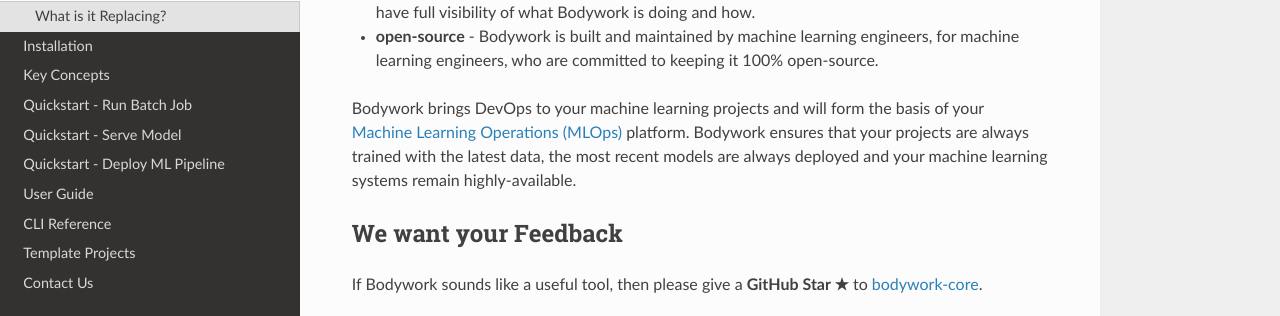
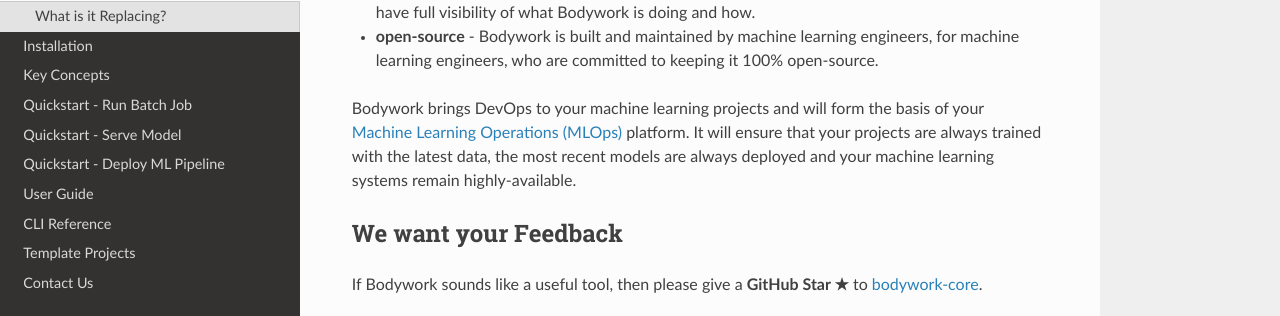
Before and after one commit to bodywork-ml/bodywork-core, an MkDocs documentation site: the page built from docs/index.md, in a window 1280 px wide and 900 px high, scrolled down 3134 px. Shown: the part 135-451 px from the top of the window. Built offline with MkDocs 1.6.1, drawn with Linux system fonts in a browser that asks for light colours; nearby versions of some CDN libraries; a script that is not in the unit is left out.

Commit message:
Fit typos

```diff
--- a/docs/index.md
+++ b/docs/index.md
@@ -52,7 +52,7 @@
 * **written in Python** - the native language of machine learning and data science, so your team can have full visibility of what Bodywork is doing and how.
 * **open-source** - Bodywork is built and maintained by machine learning engineers, for machine learning engineers, who are committed to keeping it 100% open-source.
 
-Bodywork brings DevOps to your machine learning projects and will form the basis of your [Machine Learning Operations (MLOps)](https://en.wikipedia.org/wiki/MLOps) platform. Bodywork ensures that your projects are always trained with the latest data, the most recent models are always deployed and your machine learning systems remain highly-available.
+Bodywork brings DevOps to your machine learning projects and will form the basis of your [Machine Learning Operations (MLOps)](https://en.wikipedia.org/wiki/MLOps) platform. It will ensure that your projects are always trained with the latest data, the most recent models are always deployed and your machine learning systems remain highly-available.
 
 ## We want your Feedback
 
```
Also changed, not shown: README.md (+1 -1 lines).
